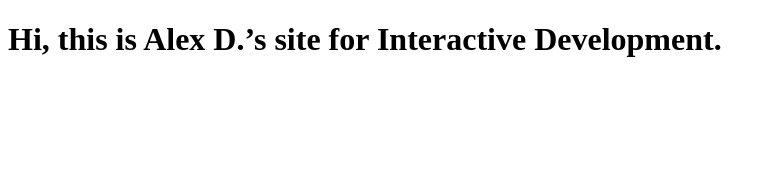
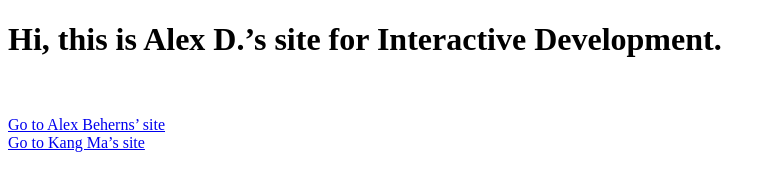
Before and after one commit to adotul00/alex-dotulong-interactive-development-2025-fall, a plain HTML site: page index.html in a window 1280 px wide. Shown: the whole page, without its empty margins (0-776 px from the left). Drawn offline with Linux system fonts and the light colour scheme.

Commit message:
Added links to previous and next sites

```diff
--- a/index.html
+++ b/index.html
@@ -4,6 +4,8 @@
         <title>Alex Dotulong Interactive Development Fall 2025</title>
     </head>
     <body>
-        <h1>Hi, this is Alex D.’s site for Interactive Development.</h1>
+        <h1>Hi, this is Alex D.’s site for Interactive Development.</h1><br><br>
+            <a href="https://abeher00.github.io/alex-beherns-interactive-development-2025-fall/">Go to Alex Beherns’ site</a><br>
+            <a href="https://kang-ma.github.io/kang-ma-interactive-development-2025-fall/">Go to Kang Ma’s site</a>
     </body>
 </html>
```
